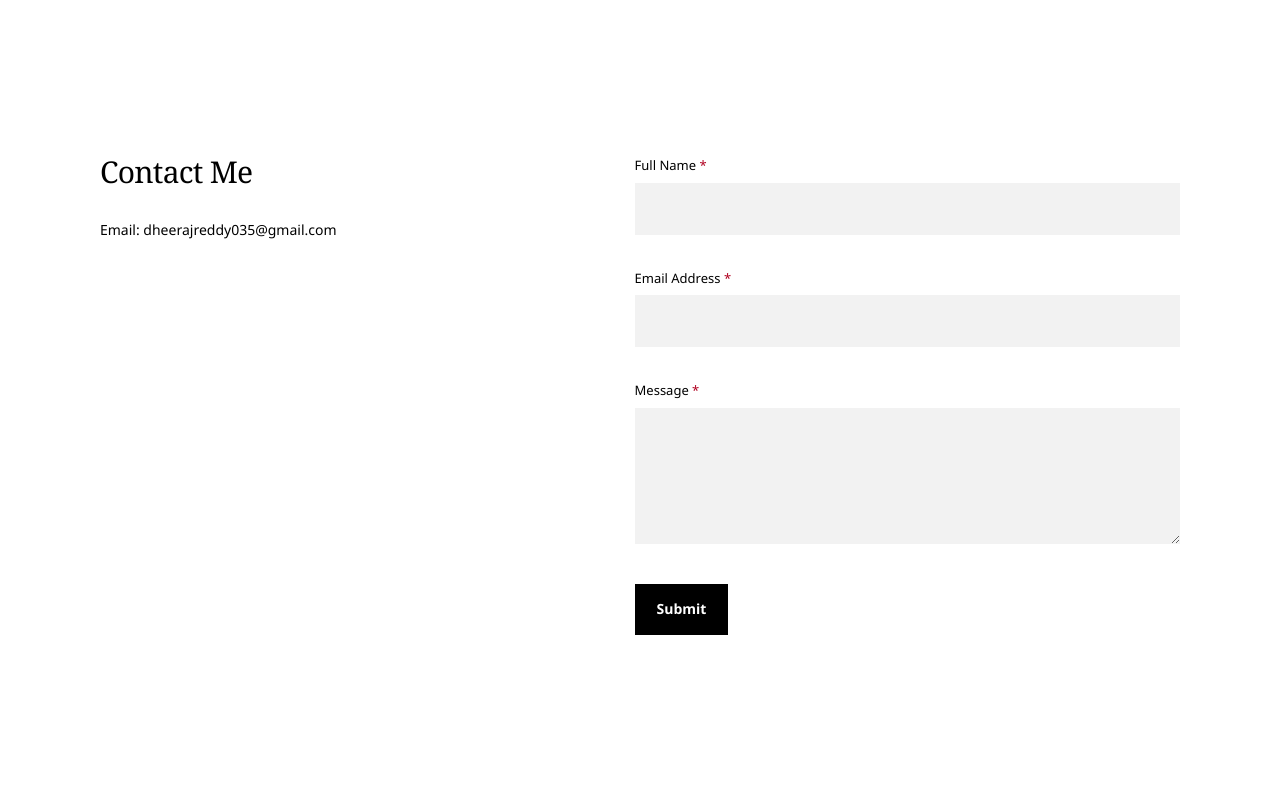
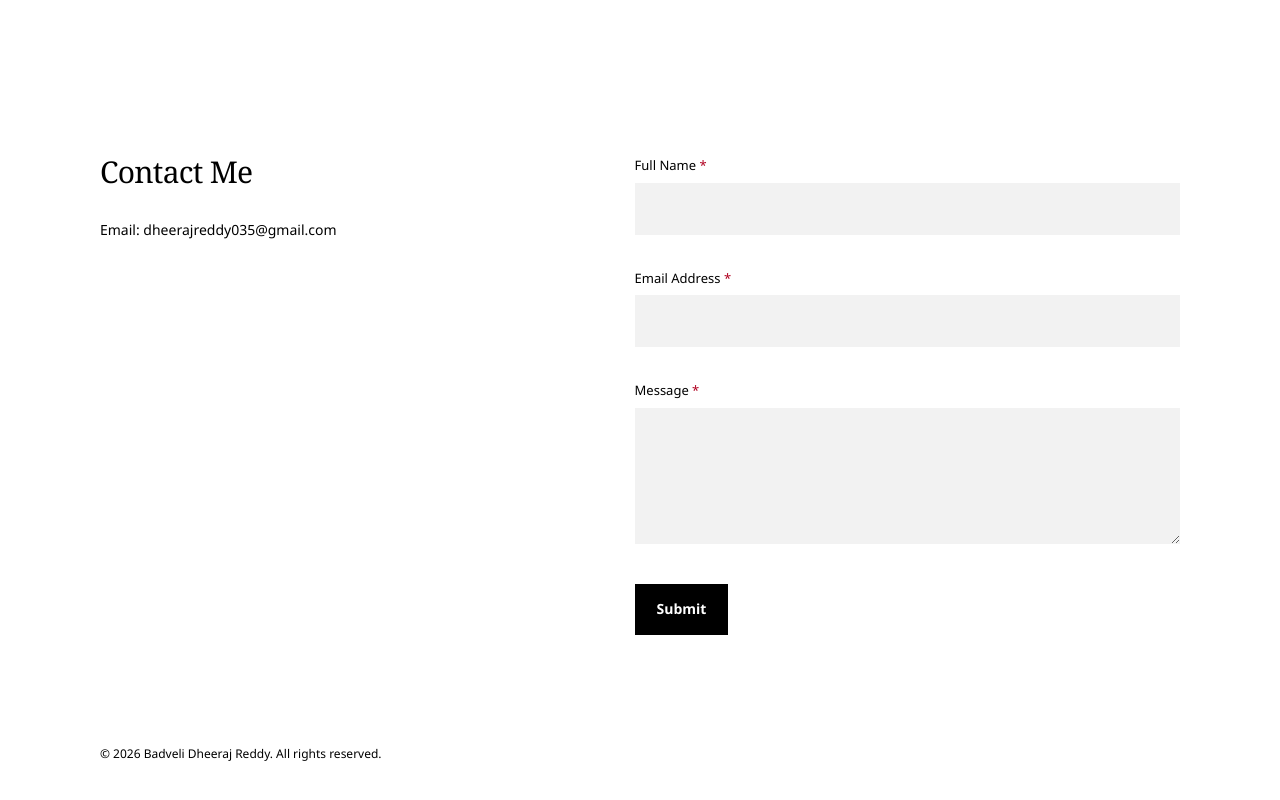
Before and after one commit to dheeraj-droid/personal-portfolio, a plain HTML site: page index.html in a window 1280 px wide. Shown: the part 1864-2664 px from the top of the page. Before the commit the page ends 2583 px from the top, so only its background shows below. Drawn offline with Linux system fonts and the light colour scheme.

Commit message:
feat: restore required portfolio footer

```diff
--- a/css/style.css
+++ b/css/style.css
@@ -323,6 +323,15 @@ textarea {
   outline-offset: 5px;
 }
 
+footer {
+  padding: 24px 0 36px;
+  font-size: 12px;
+}
+
+footer p {
+  margin: 0;
+}
+
 .button:focus-visible, button:focus-visible {
   outline-color: #000000;
 }
--- a/index.html
+++ b/index.html
@@ -104,5 +104,8 @@
     </section>
   </main>
 
+  <footer class="container">
+    <p>&copy; 2026 Badveli Dheeraj Reddy. All rights reserved.</p>
+  </footer>
 </body>
 </html>
```
Also changed, not shown: 2 other files.
